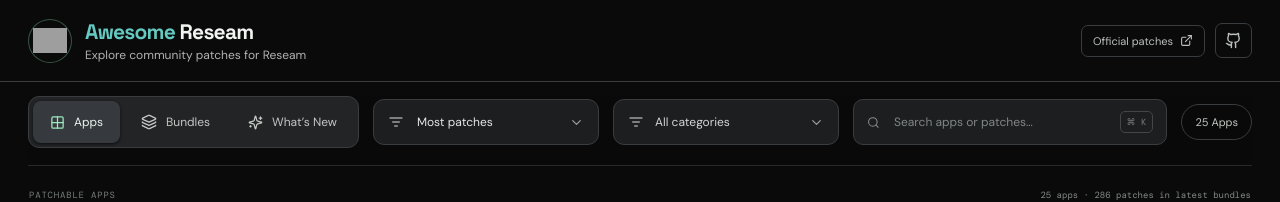
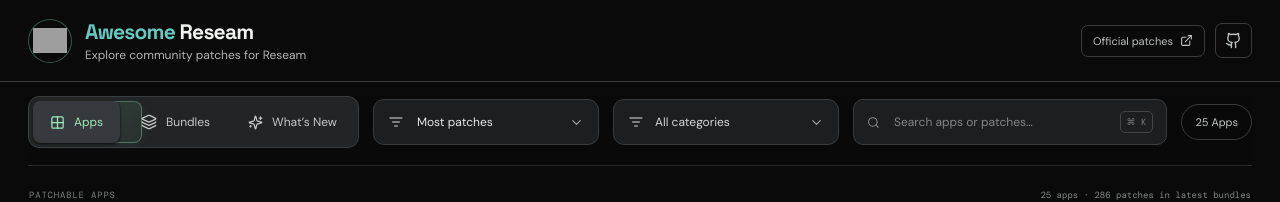
Before and after one commit to rudrakshrajpurohit417-sketch/awesome-reseam, a React (Vite) app: page /#apps in a window 1280 px wide. Shown: the top 202 px of the page. Built offline with nearby package versions, Linux system fonts and the light colour scheme; grey boxes are pictures that could not be loaded.

Commit message:
Animate sliding indicator for main navigation tabs

```diff
--- a/src/style.css
+++ b/src/style.css
@@ -183,3 +183,44 @@
     transition-duration: .01ms !important;
   }
 }
+
+
+/* Sliding indicator for the Apps / Bundles / What's New navigation. */
+.tabs {
+  position: relative;
+  isolation: isolate;
+}
+.tabs::before {
+  content: "";
+  position: absolute;
+  z-index: -1;
+  top: 4px;
+  bottom: 4px;
+  left: 4px;
+  width: calc((100% - 8px) / 3);
+  border: 1px solid rgba(143,224,176,.34);
+  border-radius: 8px;
+  background: linear-gradient(135deg, rgba(143,224,176,.18), rgba(143,224,176,.07));
+  box-shadow: 0 2px 12px rgba(143,224,176,.07);
+  transition: transform .28s cubic-bezier(.22,.8,.25,1), background-color .2s ease;
+  pointer-events: none;
+}
+.tabs:has(button:nth-child(1).active)::before,
+.tabs:has(button:nth-child(1)[aria-selected="true"])::before { transform: translateX(0); }
+.tabs:has(button:nth-child(2).active)::before,
+.tabs:has(button:nth-child(2)[aria-selected="true"])::before { transform: translateX(100%); }
+.tabs:has(button:nth-child(3).active)::before,
+.tabs:has(button:nth-child(3)[aria-selected="true"])::before { transform: translateX(200%); }
+.tabs button {
+  position: relative;
+  z-index: 1;
+  background: transparent;
+  transition: color .2s ease, transform .16s ease;
+}
+.tabs button.active,
+.tabs button[aria-selected="true"] {
+  color: var(--mint, #8fe0b0);
+}
+@media (prefers-reduced-motion: reduce) {
+  .tabs::before { transition: none; }
+}
```
